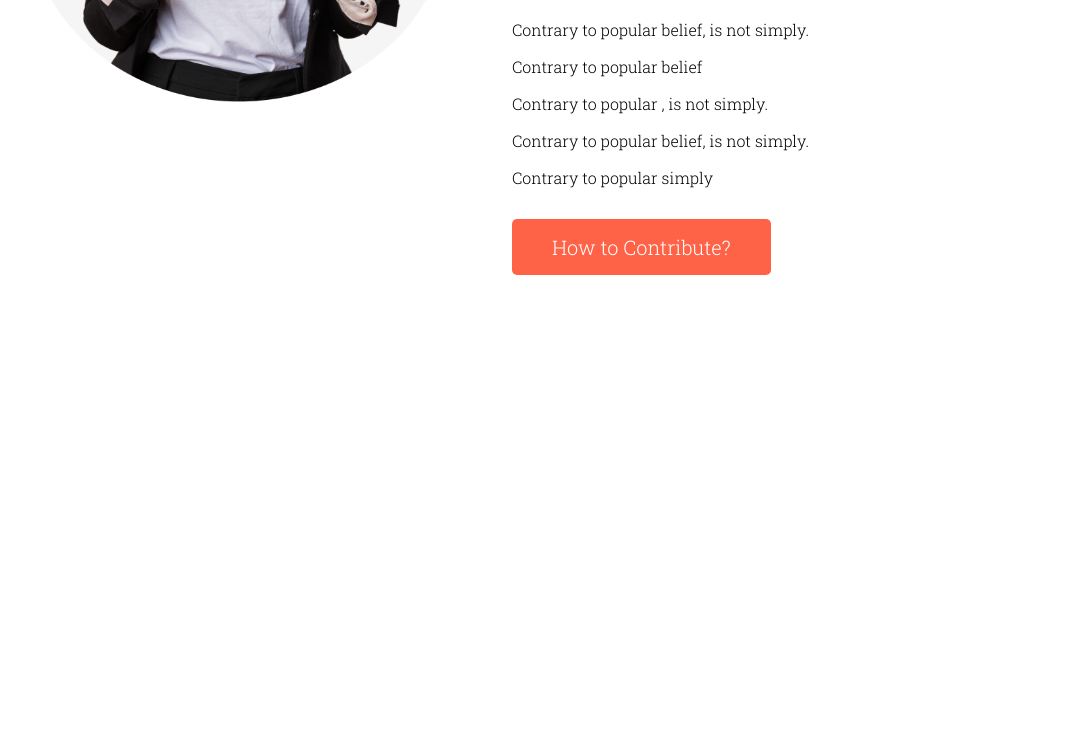
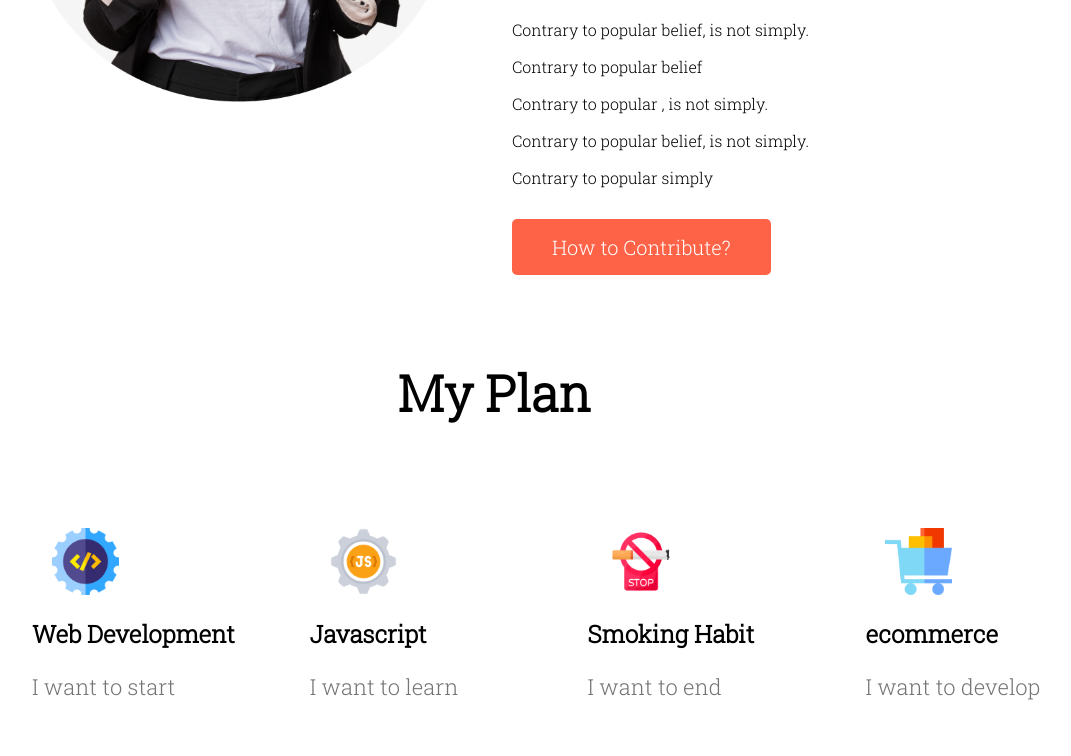
Before and after one commit to Hiru1728/new-year, a plain HTML site: page index.html in a window 1280 px wide. Shown: the part 1462-2218 px from the top of the page, without its empty margins (146-1217 px from the left). Before the commit the page ends 1872 px from the top, so only its background shows below. Drawn offline with Linux system fonts and the light colour scheme.

Commit message:
added my plan section

```diff
--- a/index.html
+++ b/index.html
@@ -42,7 +42,32 @@
             <a class="link-button-how" target="_blank" href="">How to Contribute?</a>
         </div>
     </section>
+    <section>
+        <h1 class="my-plan">My Plan</h1>
+        <div class="flexible-container2">
+            <div class="web-development our-learn-plan">
+                <img id="image-padding" src="icons/web.png" alt="Food Icons">
+                <h2>Web Development</h2>
+                <p id="text-color">I want to start</p>
+            </div>
+            <div class="javascript our-learn-plan">
+                <img id="image-padding" src="icons/js.png" alt="Shelter Icons">
+                <h2>Javascript</h2>
+                <p id="text-color">I want to learn</p>
+            </div>
+            <div class="smoking-habit our-learn-plan">
+                <img id="image-padding" src="icons/smoke.png" alt="Education Icons">
+                <h2>Smoking Habit</h2>
+                <p id="text-color">I want to end</p>
+            </div>
+            <div class="ecommerce our-learn-plan">
+                <img id="image-padding" src="icons/ecom.png" alt="Education Icons">
+                <h2>ecommerce</h2>
+                <p id="text-color">I want to develop</p>
+            </div>
+        </div>
 
+    </section>
 </body>
 
 </html>
--- a/style.css
+++ b/style.css
@@ -110,14 +110,20 @@ body {
     padding-bottom: 130px;
 }
 
-.our-donation-plan {
-    width: 26%;
+.our-learn-plan {
+    width: 20%;
+}
+
+.my-plan {
+    text-align: center;
+    font-size: 50px;
+    font-weight: bold;
 }
 
 .flexible-container2 {
     display: flex;
     padding-left: 150px;
-    padding-top: 40px;
+    padding-top: 10px;
 
 
 }
@@ -133,37 +139,44 @@ body {
     width: 15%;
 }
 
-.food {
+.web-development {
     margin-right: 25px;
     padding-left: 20px;
     padding-top: 50px;
     padding-right: 10px;
     padding-bottom: 30px;
-    background-color: rgb(233, 247, 247);
     border-radius: 5px;
 }
 
-.shelter {
+.javascript {
     margin-right: 25px;
     padding-left: 20px;
     padding-top: 50px;
     padding-right: 10px;
     padding-bottom: 30px;
-    background-color: antiquewhite;
     border-radius: 5px;
 }
 
-.education {
+.smoking-habit {
+    margin-right: 25px;
     padding-left: 20px;
     padding-top: 50px;
     padding-right: 10px;
     padding-bottom: 30px;
-    background-color: bisque;
+    border-radius: 5px;
+}
+
+.ecommerce {
+    padding-left: 20px;
+    padding-top: 50px;
+    padding-right: 10px;
+    padding-bottom: 30px;
     border-radius: 5px;
 }
 
 #image-padding {
-    width: 13%;
+    width: 30%;
+    margin-left: 20px;
 }
 
 .half-width {
@@ -174,7 +187,7 @@ body {
     margin-top: 150px;
     display: flex;
     padding-left: 150px;
-    margin-bottom: 150px;
+    margin-bottom: 100px;
 
 }
 
```
